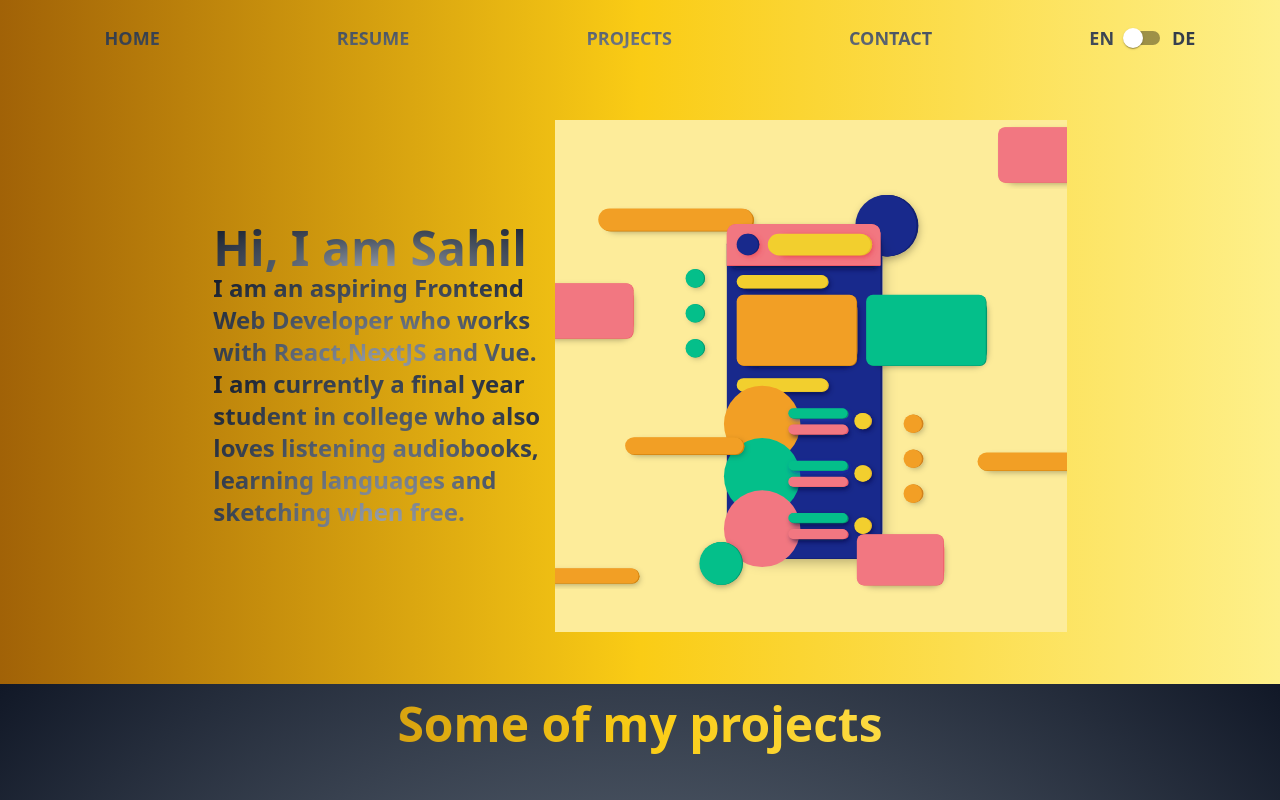
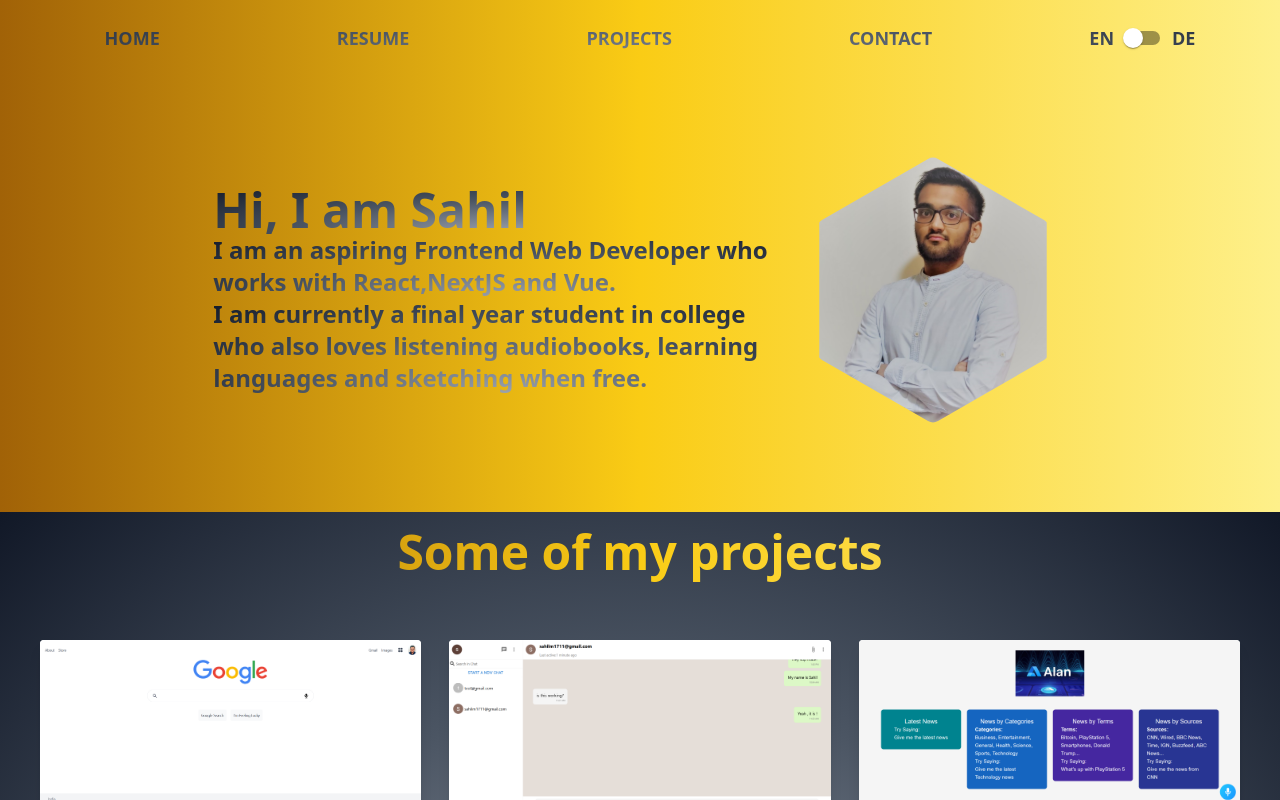
Before and after one commit to bluzeey/personalwebsite, a Next.js app: page / in a window 1280 px wide. Shown: the top 800 px of the page. Built offline with nearby package versions, Linux system fonts and the light colour scheme; what tailwindcss-font-inter would draw is missing.

Commit message:
Added my own image and removed animation

```diff
--- a/components/Main.jsx
+++ b/components/Main.jsx
@@ -1,4 +1,4 @@
-import Animation from './Animation';
+import RoundedTriangle from './RoundedTriangle';
 import Contact from './Contact';
 import ProjectCard from './ProjectCard';
 import {useRouter} from 'next/router'
@@ -21,13 +21,13 @@ function Main() {
     const router=useRouter()
     return (
         <>
-        <div className="flex flex-col w-2/3 m-auto p-0 md:flex-row rounded">
+        <div className="flex flex-col w-2/3 m-auto md:flex-row rounded md:pb-20 md:pt-20">
           <div className="font-inter flex justify-center flex-col font-bold b-1 leading-tight">
             <h1 className="text-5xl text-transparent bg-clip-text second-gradient-color">{currentLanguage.greetings}</h1>
             <p className="text-transparent bg-clip-text second-gradient-color text-2xl">{currentLanguage.intro?.[0]}</p>
             <p className="text-transparent bg-clip-text second-gradient-color text-2xl">{currentLanguage.intro?.[1]}</p>
           </div>
-          <Animation/>
+          <RoundedTriangle/>
         </div>
 
          <div className="file:p-4 second-gradient-color font-inter">
--- a/components/ProjectCard.jsx
+++ b/components/ProjectCard.jsx
@@ -4,7 +4,7 @@ function ProjectCard({id,title,description,image,tags,code,live}) {
     const router=useRouter()
     return (
         <div className="rounded overflow-hidden shadow-lg bg-white max-w-md">
-            <img className="w-full cursor-pointer" src={image} alt="Project Image"/>
+            <img  className="w-full cursor-pointer" src={image} alt="Project Image"/>
                 <div className="px-6 py-4">
                 <div className="font-bold text-xl mb-2 text-center">{title}</div>
                 <p className="text-gray-700 text-base">
--- /dev/null
+++ b/components/RoundedTriangle.jsx
@@ -0,0 +1,17 @@
+function RoundedTriangle() {
+    return (
+        <div className="m-auto">
+            <svg xmlns="http://www.w3.org/2000/svg" width="268" height="268">
+                <defs>
+                    <pattern id="img1" patternUnits="userSpaceOnUse" width="987" height="1163">
+                        <image href="../myStandingImage.jpeg" x="0" y="0" width="268" height="268" />
+                    </pattern>
+                </defs>
+                <path fill="url(#img1)" d="M129 2.8867513459482a10 10 0 0 1 10 0l106.04740410711 61.226497308104a10 10 0 0 1 5 8.6602540378444l0 122.45299461621a10 10 0 0 1 -5 8.6602540378444l-106.04740410711 61.226497308104a10 10 0 0 1 -10 0l-106.04740410711 -61.226497308104a10 10 0 0 1 -5 -8.6602540378444l1.9502596430613e-13 -122.45299461621a10 10 0 0 1 5 -8.6602540378444">
+                    </path>
+            </svg>
+        </div>
+    )
+}
+
+export default RoundedTriangle
--- a/styles/globals.css
+++ b/styles/globals.css
@@ -22,6 +22,10 @@
     .clip-path-slant-down-right {
         clip-path: polygon(41% 0, 100% 0%, 100% 100%, 0% 100%);
     }
+    .clip-path-main-image{
+        -webkit-clip-path: polygon(20% 42%, 36% 7%, 46% 1%, 57% 1%, 66% 7%, 87% 51%, 94% 76%, 90% 87%, 76% 95%, 25% 95%, 13% 87%, 6% 74%);
+        clip-path: polygon(20% 42%, 36% 7%, 46% 1%, 57% 1%, 66% 7%, 87% 51%, 94% 76%, 90% 87%, 76% 95%, 25% 95%, 13% 87%, 6% 74%);
+    }
 }
 html{
     scroll-behavior: smooth;
```
Also changed, not shown: public/myStandingImage.jpeg (added).
